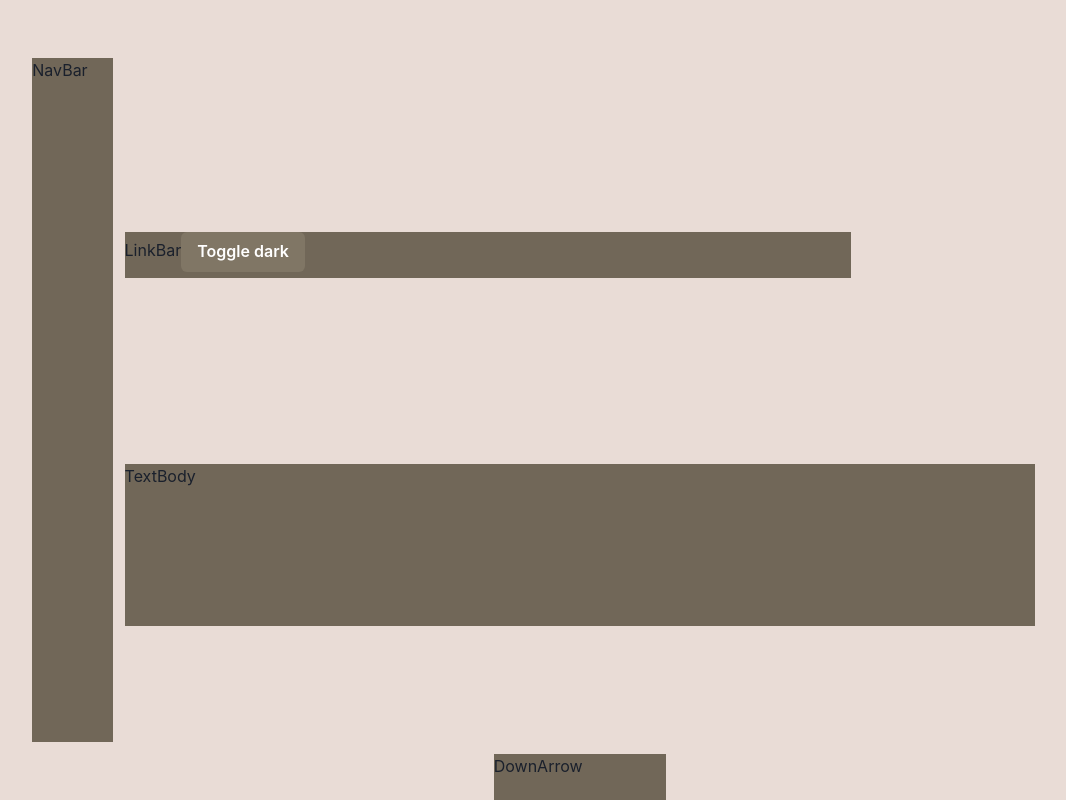
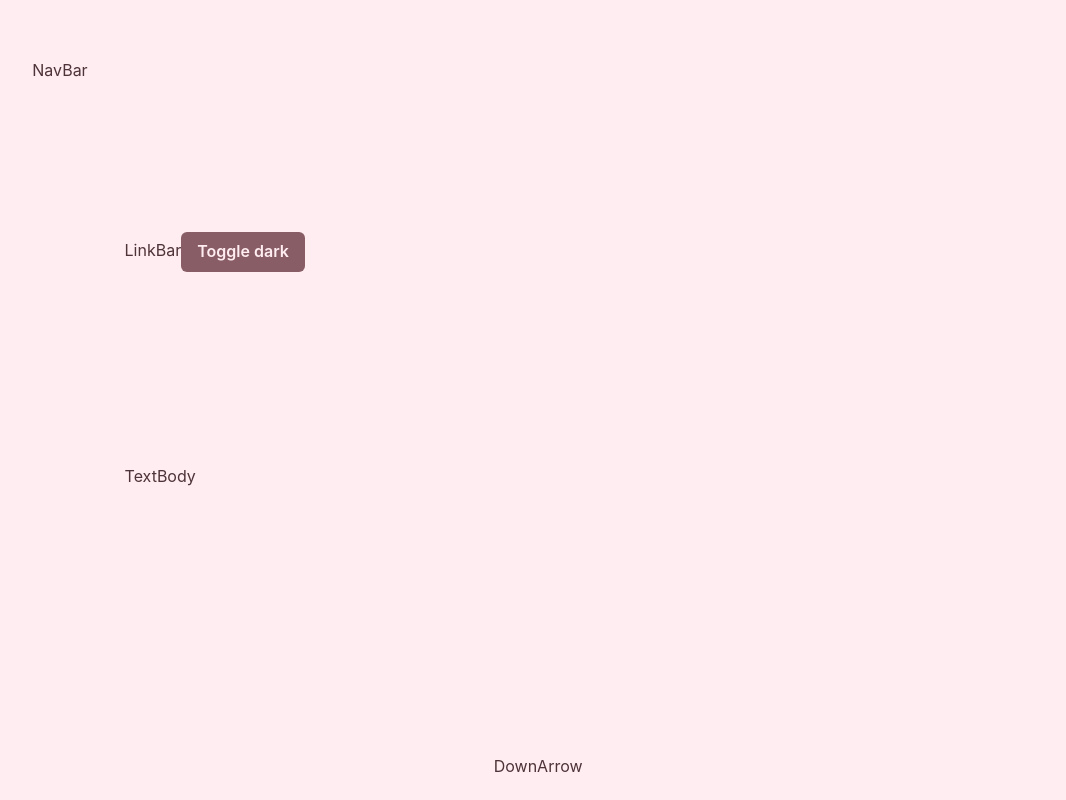
Before and after one commit to Maaz-Selia/my-site, a React (Vite) app: page / in a window 1280 px wide. Shown: the whole page, without its empty margins (60-1126 px from the left). Built offline with nearby package versions, Linux system fonts and the light colour scheme.

Commit message:
Converted whole Chakra UI theme to myPallete, only need to change values in myColors to reflect full pallete change

```diff
--- a/src/components/Homepage.tsx
+++ b/src/components/Homepage.tsx
@@ -4,29 +4,28 @@ import { darkBrown, lightBrown } from '../constants/myColors';
 const Homepage = () => {
     const { colorMode, toggleColorMode } = useColorMode();
 
-    const bg = useColorModeValue(lightBrown, darkBrown);
-    const altbg = useColorModeValue(darkBrown, lightBrown);
+    //const bg = useColorModeValue(lightBrown, darkBrown);
+    //const altbg = useColorModeValue(darkBrown, lightBrown);
 
 
 
   return (
     <Grid h='100vh'
-          bg={bg}
           templateColumns='repeat(14, 1fr)'
           templateRows='repeat(14, 1fr)'
           gap={3}
     >
-      <GridItem colStart={2} colSpan={1} rowStart={2} rowSpan={12} bg={altbg}>
+      <GridItem colStart={2} colSpan={1} rowStart={2} rowSpan={12}>
         NavBar
       </GridItem>
-      <GridItem colStart={3} colSpan={8} rowStart={5} rowSpan={1} bg={altbg}>
+      <GridItem colStart={3} colSpan={8} rowStart={5} rowSpan={1}>
         LinkBar
         <Button onClick={toggleColorMode}>Toggle { colorMode === 'light' ? 'dark' : 'light' }</Button>
       </GridItem>
-      <GridItem colStart={3} colSpan={10} rowStart={9} rowSpan={3} bg={altbg}>
+      <GridItem colStart={3} colSpan={10} rowStart={9} rowSpan={3}>
         TextBody
       </GridItem>
-      <GridItem colStart={7} colSpan={2} rowStart={14} rowSpan={1} bg={altbg}>
+      <GridItem colStart={7} colSpan={2} rowStart={14} rowSpan={1}>
         DownArrow
       </GridItem>
     </Grid>
--- a/src/constants/myColors.ts
+++ b/src/constants/myColors.ts
@@ -1,3 +1,16 @@
 export const darkBrown =  '#716758';
 export const lightBrown = '#E9DCD6';
 export const altBrown = '#D9C9C1';
+
+export const myPallete = {
+  50: '#ffedf1',
+  100: '#e4d0d4',
+  200: '#cdb2b8',
+  300: '#b8949c',
+  400: '#a2767f',
+  500: '#895d66',
+  600: '#6b474f',
+  700: '#4e3338',
+  800: '#311e22',
+  900: '#18060a',
+};
--- a/src/main.tsx
+++ b/src/main.tsx
@@ -10,7 +10,7 @@ ReactDOM.createRoot(document.getElementById('root')!).render(
   <React.StrictMode>
     <ChakraProvider theme={theme}>
       <ColorModeScript initialColorMode={theme.config.initialColorMode} />
-      <App  />
+      <App />
     </ChakraProvider>
   </React.StrictMode>,
 )
--- a/src/theme.ts
+++ b/src/theme.ts
@@ -1,28 +1,31 @@
 import { ThemeConfig, extendTheme, withDefaultColorScheme } from "@chakra-ui/react";
+import { myPallete } from "./constants/myColors";
 
 /* config settings for light-dark mode, follows system setting changes */
 const config: ThemeConfig = {
     initialColorMode: 'system',
-    useSystemColorMode: true
+    useSystemColorMode: true,
 }
 
 const theme = extendTheme({
     config,
     colors: {
         /* Colour pallete from Smart Swatch: https://smart-swatch.netlify.app/#716758 */
-        brown: {
-            50: '#f8f3e7',
-            100: '#e0dad0',
-            200: '#c8c1b6',
-            300: '#b1a89b',
-            400: '#9a8f7f',
-            500: '#807665',
-            600: '#645b4e',
-            700: '#494137',
-            800: '#2c271e',
-            900: '#120d00'
-        }
+        myPallete:
+        {
+          ...myPallete
+        },
+        'white': myPallete[50],
+        'gray-50': myPallete[50],
+        'gray-100': myPallete[100],
+        'gray-200': myPallete[200],
+        'gray-300': myPallete[300],
+        'gray-400': myPallete[400],
+        'gray-500': myPallete[500],
+        'gray-700': myPallete[600],
+        'gray-800': myPallete[700],
+        'gray-900': myPallete[800],
     }
-}, withDefaultColorScheme({ colorScheme: 'brown' }));
+}, withDefaultColorScheme({ colorScheme: 'myPallete' }));
 
 export default theme;
```
